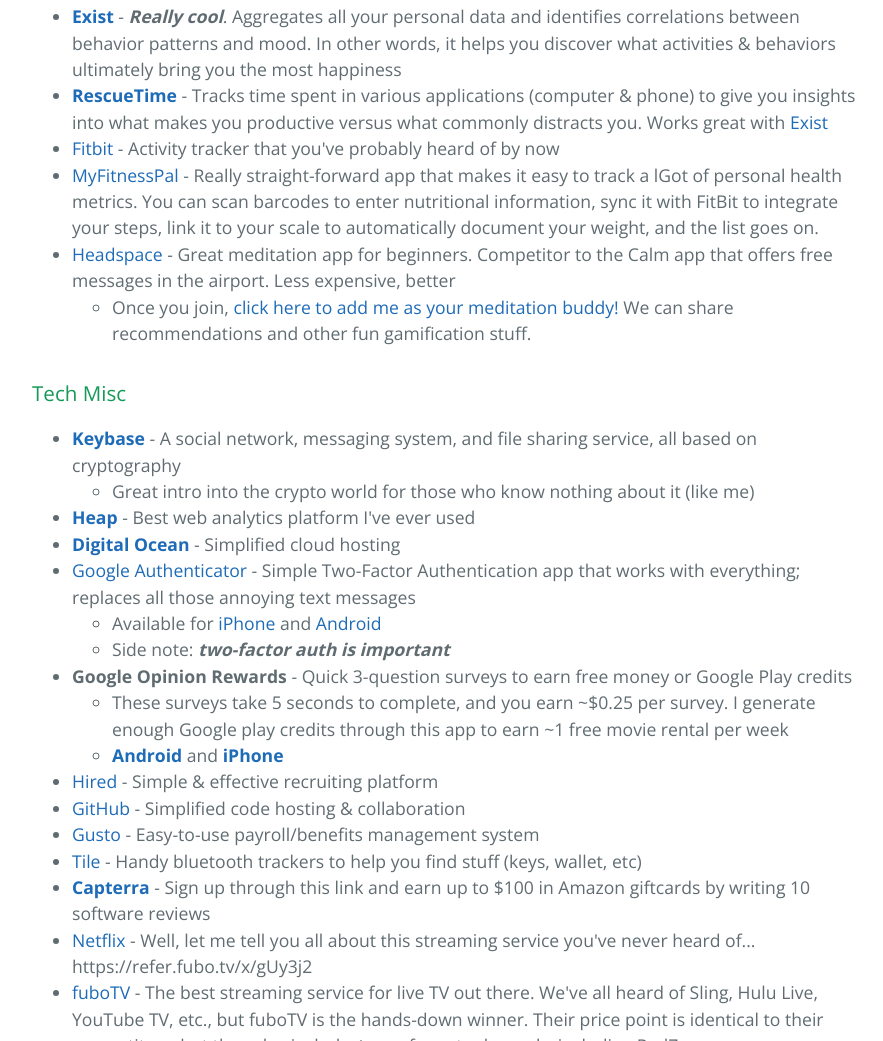
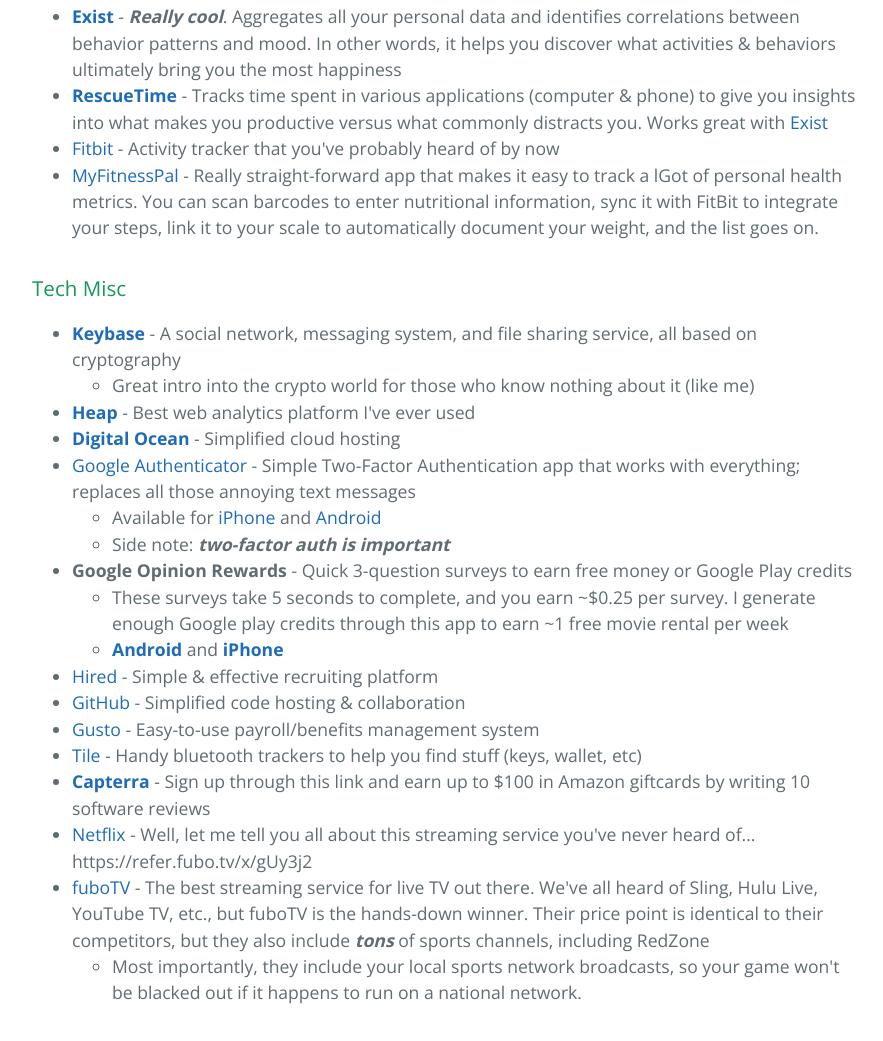
Before and after one commit to gtallen1187/gregallen.io, a plain HTML site: page index.html in a window 1280 px wide. Shown: the part 2227-3268 px from the top of the page, without its empty margins (192-1075 px from the left). Drawn offline with nearby package versions, Linux system fonts and the light colour scheme.

Commit message:
Why:
*

This change addresses the need by:

*

```diff
--- a/index.html
+++ b/index.html
@@ -212,10 +212,10 @@
           <li>Unlike Blue Apron, there's no cooking involved, so you don't need to spend 45 minutes zesting a fucking lemon</li>
         </ul>-->
         <li><a href="https://www.myfitnesspal.com/" target="_blank">MyFitnessPal</a> - Really straight-forward app that makes it easy to track a lGot of personal health metrics.  You can scan barcodes to enter nutritional information, sync it with FitBit to integrate your steps, link it to your scale to automatically document your weight, and the list goes on.</li>
-        <li><a href="https://www.headspace.com/invite/UFtyfxz" target="_blank">Headspace</a> - Great meditation app for beginners.  Competitor to the Calm app that offers free messages in the airport.  Less expensive, better</li>
+        <!--<li><a href="https://www.headspace.com/invite/UFtyfxz" target="_blank">Headspace</a> - Great meditation app for beginners.  Competitor to the Calm app that offers free messages in the airport.  Less expensive, better</li>
         <ul>
           <li>Once you join, <a target href="https://hdsp.co/buddy/request/UFtyfxz/maOI6o" target="_blank">click here to add me as your meditation buddy!</a>  We can share recommendations and other fun gamification stuff.</li>
-        </ul>
+        </ul>-->
       </ul>
 
       <!--
```
Also changed, not shown: img/moft_case.jpeg (added).
